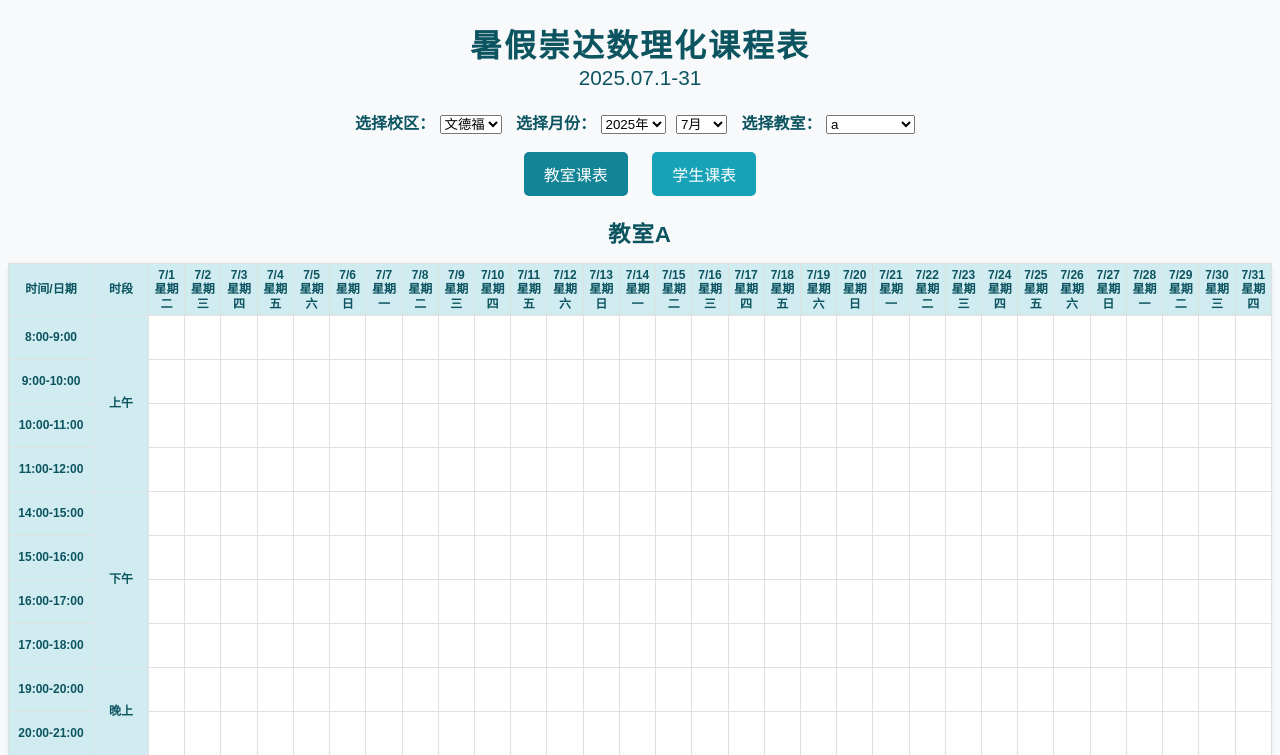
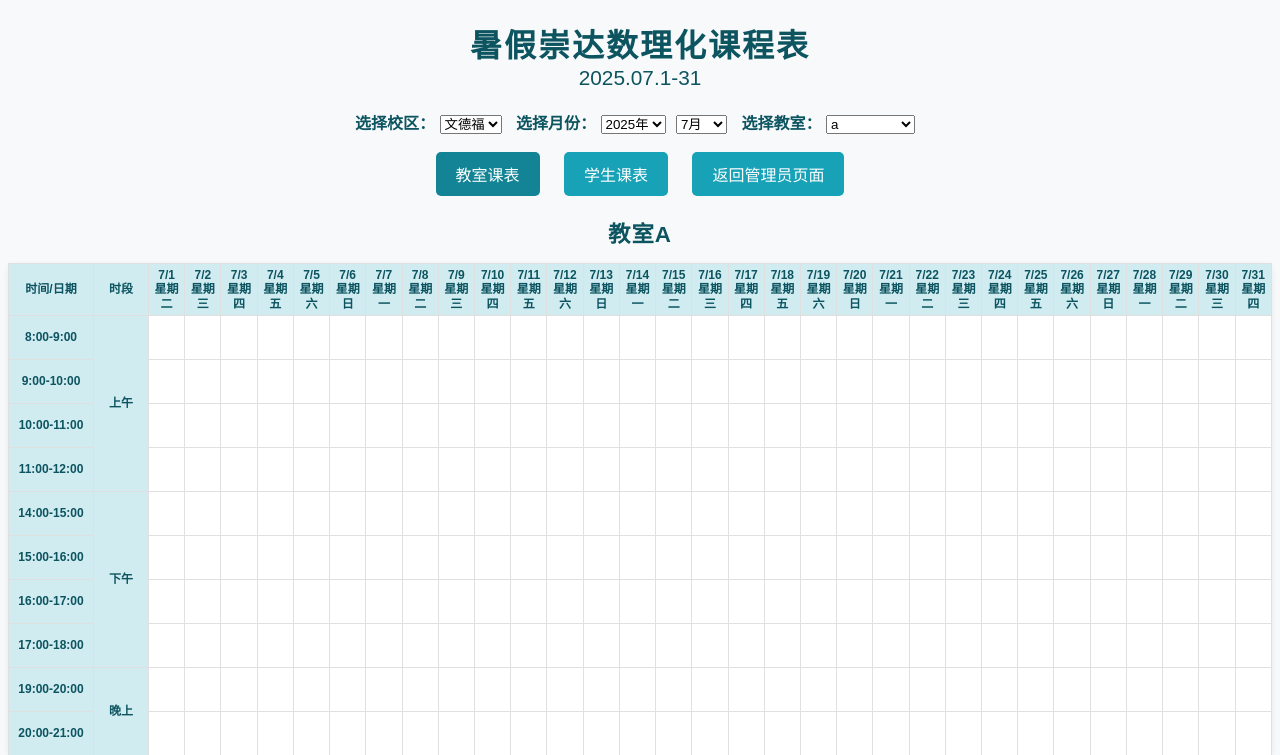
Before and after one commit to zhuanfeng/liyuan_schedule, a Flask app: page /campus_schedule in a window 1280 px wide. Shown: the top 755 px of the page. Run offline with Flask 3, Linux system fonts and the light colour scheme; data that the repository does not hold is empty.

Commit message:
支持返回

```diff
--- a/templates/campus_schedule.html
+++ b/templates/campus_schedule.html
@@ -225,6 +225,24 @@
         .type-switch button:hover {
             background: #138496;
         }
+        .admin-back-btn {
+            background: #17a2b8;
+            color: white;
+            border: none;
+            padding: 10px 20px;
+            margin: 0 10px;
+            border-radius: 5px;
+            cursor: pointer;
+            font-size: 1rem;
+            text-decoration: none;
+            display: inline-block;
+            transition: background-color 0.3s;
+        }
+        .admin-back-btn:hover {
+            background: #138496;
+            color: white;
+            text-decoration: none;
+        }
         .add-schedule-btn {
             background: #17a2b8;
             color: white;
@@ -275,6 +293,7 @@
     <div class="type-switch">
         <button id="classroomBtn">教室课表</button>
         <button id="studentBtn">学生课表</button>
+        <a href="/admin" class="admin-back-btn">返回管理员页面</a>
     </div>
 
     <!-- 新增学生课表按钮 -->
```
